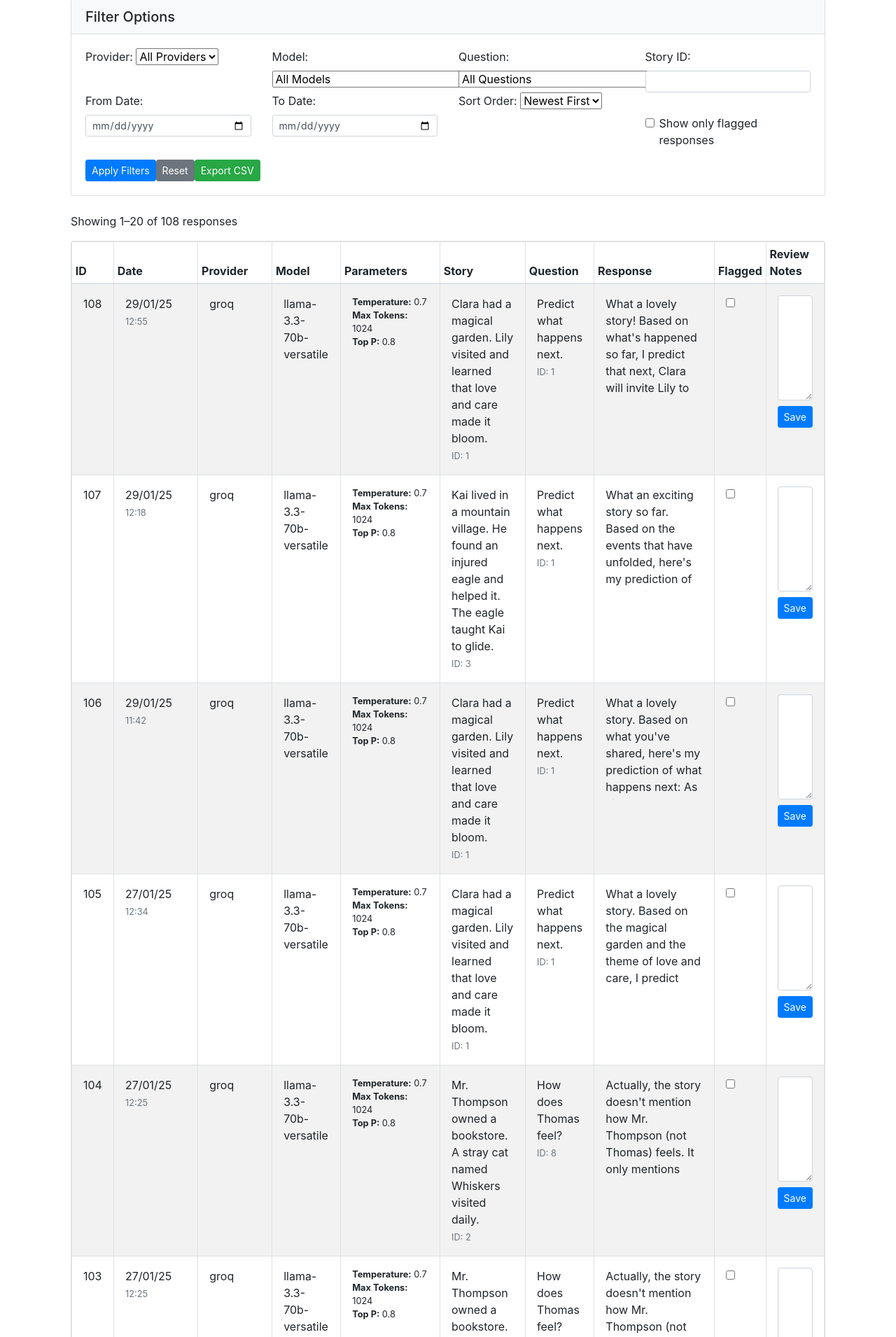
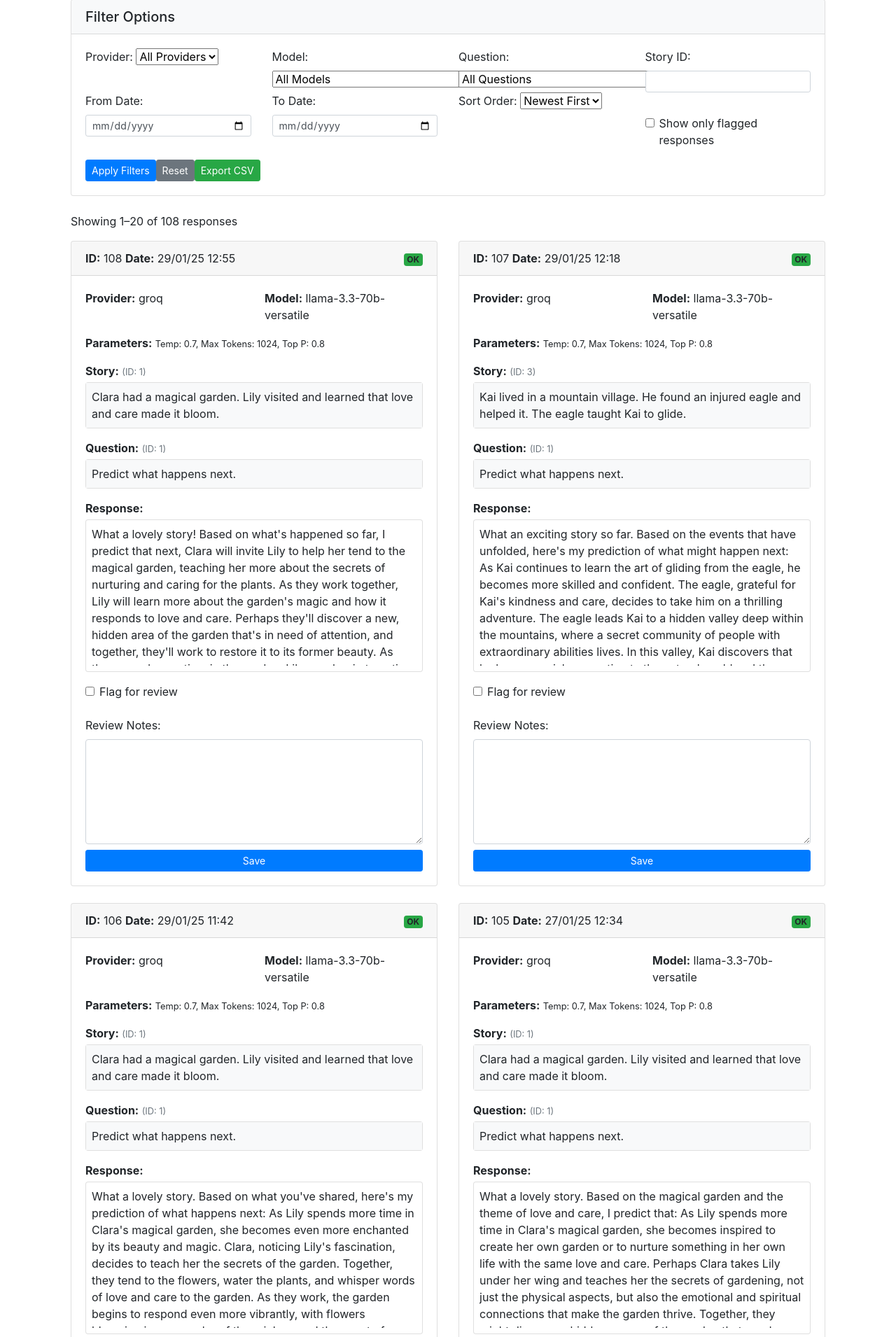
Before and after one commit to OLeary981/Automated-Prompting-LLM, a Flask app: page /view_responses in a window 1280 px wide. Shown: the part 153-2063 px from the top of the page at 70% size. Run offline with Flask 3, Linux system fonts and the light colour scheme; data comes from the database, SQL or seed files in the repository; some libraries are stand-ins or nearby versions.

Commit message:
card layout instead of table layout

```diff
--- a/app/templates/see_all_responses.html
+++ b/app/templates/see_all_responses.html
@@ -6,7 +6,6 @@
 <div class="container-fluid" style="padding-left: 1rem; padding-right: 1rem;">
     <div class="d-flex justify-content-between align-items-center mb-3">
         <h1>Response Database</h1>
-
     </div>
 
     <!-- Filters Card -->
@@ -79,8 +78,8 @@
                     </div>
                     <!-- Buttons -->
                     <div class="col-md-12 d-flex justify-content-start mt-3">
-                        <button type="submit" class="btn btn-sm btn-primary me-2">Apply Filters</button>
-                        <a href="{{ url_for('main.view_responses') }}" class="btn btn-sm btn-secondary me-2">Reset</a>
+                        <button type="submit" class="btn btn-sm btn-primary me-3">Apply Filters</button>
+                        <a href="{{ url_for('main.view_responses') }}" class="btn btn-sm btn-secondary me-3">Reset</a>
                         <a href="{{ url_for('main.export_responses') }}" class="btn btn-sm btn-success" onclick="this.href = this.href + window.location.search;">Export CSV</a>
                     </div>
                 </form>
@@ -90,86 +89,118 @@
 
     <p>Showing {{ pagination.page * pagination.per_page - pagination.per_page + 1 }}–{{ pagination.page * pagination.per_page if pagination.page * pagination.per_page < pagination.total else pagination.total }} of {{ pagination.total }} responses</p>
 
-    <!-- Responses Table -->
-    <div class="card mb-4">
-        <div class="card-body p-0">
-            <div class="table-responsive w-100">
-                <table class="table table-striped table-bordered table-hover table-sm mb-0 llm-response-table">
-                    <thead>
-                        <tr>
-                            <th>ID</th>
-                            <th>Date</th>
-                            <th>Provider</th>
-                            <th>Model</th>
-                            <th>Parameters</th>
-                            <th>Story</th>
-                            <th>Question</th>
-                            <th>Response</th>
-                            <th>Flagged</th>
-                            <th>Review Notes</th>
-                        </tr>
-                    </thead>
-                    <tbody>
+    <!-- Card-Based Responses (Replacing Table) -->
+    <div class="row">
         {% for response in responses %}
-                        <tr>
-                            <td>{{ response.response_id }}</td>
-                            <td>{{ response.timestamp.strftime('%d/%m/%y') }}<br><small class="text-muted">{{ response.timestamp.strftime('%H:%M') }}</small></td>
-                            <td>{{ response.prompt.model.provider.provider_name }}</td>
-                            <td>{{ response.prompt.model.name }}</td>
-                            <td>
+        <div class="col-lg-6 mb-4">
+            <div class="card h-100 {% if response.flagged_for_review %}border-danger{% endif %}">
+                <div class="card-header d-flex justify-content-between align-items-center {% if response.flagged_for_review %}bg-danger bg-opacity-10{% endif %}">
+                    <div>
+                        <strong>ID:</strong> {{ response.response_id }}
+                        <span class="ms-3"><strong>Date:</strong> {{ response.timestamp.strftime('%d/%m/%y') }} {{ response.timestamp.strftime('%H:%M') }}</span>
+                    </div>
+                    <div>
+                        {% if response.flagged_for_review %}
+                            <span class="badge bg-danger">Flagged</span>
+                        {% else %}
+                            <span class="badge bg-success">OK</span>
+                        {% endif %}
+                    </div>
+                </div>
+                <div class="card-body">
+                    <div class="row mb-3">
+                        <div class="col-md-6">
+                            <strong>Provider:</strong> {{ response.prompt.model.provider.provider_name }}
+                        </div>
+                        <div class="col-md-6">
+                            <strong>Model:</strong> {{ response.prompt.model.name }}
+                        </div>
+                    </div>
+
+                    <div class="row mb-3">
+                        <div class="col-md-12">
+                            <strong>Parameters:</strong>
                             {% if response.prompt.payload %}
-                                    <ul class="list-unstyled mb-0 small">
-                                        <li><strong>Temperature:</strong> {{ response.prompt.temperature }}</li>
-                                        <li><strong>Max Tokens:</strong> {{ response.prompt.max_tokens }}</li>
-                                        <li><strong>Top P:</strong> {{ response.prompt.top_p }}</li>
-                                    </ul>
+                                <span class="small">Temp: {{ response.prompt.temperature }}, Max Tokens: {{ response.prompt.max_tokens }}, Top P: {{ response.prompt.top_p }}</span>
                             {% else %}
                                 <em class="text-muted">None</em>
                             {% endif %}
-                            </td>
-                            <td>
-                                <div style="white-space: normal;">
+                        </div>
+                    </div>
+
+                    <div class="row mb-3">
+                        <div class="col-md-12">
+                            <div class="mb-1"><strong>Story:</strong> <small class="text-muted">(ID: {{ response.prompt.story_id }})</small></div>
+                            <div class="card">
+                                <div class="card-body p-2 bg-light">
+                                    <div style="max-height: 150px; overflow-y: auto;">
                                         {{ response.prompt.story.content }}
                                     </div>
-                                <small class="text-muted">ID: {{ response.prompt.story_id }}</small>
-                            </td>
-                            <td>
-                                <div style="white-space: normal;">
+                                </div>
+                            </div>
+                        </div>
+                    </div>
+
+                    <div class="row mb-3">
+                        <div class="col-md-12">
+                            <div class="mb-1"><strong>Question:</strong> <small class="text-muted">(ID: {{ response.prompt.question_id }})</small></div>
+                            <div class="card">
+                                <div class="card-body p-2 bg-light">
                                     {{ response.prompt.question.content }}
                                 </div>
-                                <small class="text-muted">ID: {{ response.prompt.question_id }}</small>
-                            </td>
-                            <td>
-                                <div style="max-height: 150px; overflow-y: auto; white-space: normal;">
+                            </div>
+                        </div>
+                    </div>
+
+                    <div class="row mb-3">
+                        <div class="col-md-12">
+                            <div class="mb-1"><strong>Response:</strong></div>
+                            <div class="card">
+                                <div class="card-body p-2">
+                                    <div style="max-height: 200px; overflow-y: auto;">
                                         {{ response.response_content }}
                                     </div>
-                            </td>
-                            <td class="text-center">
+                                </div>
+                            </div>
+                        </div>
+                    </div>
+
                     <form method="POST" action="{{ url_for('main.view_responses', **request.args) }}">
                         <input type="hidden" name="response_id" value="{{ response.response_id }}">
+
+                        <div class="row mb-3">
+                            <div class="col-md-12">
+                                <div class="form-check mb-2">
                                     <input type="checkbox" id="flagged_{{ response.response_id }}"
                                            name="flagged_for_review_{{ response.response_id }}"
                                            class="form-check-input"
                                            {% if response.flagged_for_review %}checked{% endif %}>
-                                </form>
-                            </td>
-                            <td>
-                                <form method="POST" action="{{ url_for('main.view_responses', **request.args) }}">
-                                    <input type="hidden" name="response_id" value="{{ response.response_id }}">
-                                    <textarea name="review_notes_{{ response.response_id }}" class="form-control review-notes-area" rows="3">{{ response.review_notes or '' }}</textarea>
-                                    <button type="submit" class="btn btn-sm btn-primary mt-2 w-100">Save</button>
-                                </form>
-                            </td>
-                        </tr>
-                        {% else %}
-                        <tr>
-                            <td colspan="10" class="text-center">No responses found matching your criteria</td>
-                        </tr>
-                        {% endfor %}
-                    </tbody>
-                </table>
+                                    <label class="form-check-label" for="flagged_{{ response.response_id }}">
+                                        Flag for review
+                                    </label>
                                 </div>
                             </div>
+                        </div>
+
+                        <div class="row">
+                            <div class="col-md-12">
+                                <label for="notes_{{ response.response_id }}" class="form-label">Review Notes:</label>
+                                <textarea name="review_notes_{{ response.response_id }}"
+                                          id="notes_{{ response.response_id }}"
+                                          class="form-control review-notes-area"
+                                          rows="3">{{ response.review_notes or '' }}</textarea>
+                                <button type="submit" class="btn btn-sm btn-primary mt-2 w-100">Save</button>
+                            </div>
+                        </div>
+                    </form>
+                </div>
+            </div>
+        </div>
+        {% else %}
+        <div class="col-12">
+            <div class="alert alert-info">No responses found matching your criteria</div>
+        </div>
+        {% endfor %}
     </div>
 
     <!-- Pagination -->
@@ -203,64 +234,6 @@
         </ul>
     </nav>
 </div>
-
-<!-- Edit Modals -->
-{% for response in responses %}
-<div class="modal fade" id="editModal{{ response.response_id }}" tabindex="-1" aria-labelledby="editModalLabel{{ response.response_id }}" aria-hidden="true">
-    <div class="modal-dialog modal-lg">
-        <div class="modal-content">
-            <div class="modal-header">
-                <h5 class="modal-title" id="editModalLabel{{ response.response_id }}">Edit Response #{{ response.response_id }}</h5>
-                <button type="button" class="btn-close" data-bs-dismiss="modal" aria-label="Close"></button>
-            </div>
-            <div class="modal-body">
-                <form id="editForm{{ response.response_id }}" method="POST" action="{{ url_for('main.view_responses', **request.args) }}">
-                    <input type="hidden" name="response_id" value="{{ response.response_id }}">
-                    <div class="mb-3">
-                        <label class="form-label">Date & Time:</label>
-                        <input type="text" class="form-control" value="{{ response.timestamp.strftime('%d/%m/%Y at %H:%M') }}" disabled>
-                    </div>
-                    <div class="mb-3">
-                        <label class="form-label">Provider:</label>
-                        <input type="text" class="form-control" value="{{ response.prompt.model.provider.provider_name }}" disabled>
-                    </div>
-                    <div class="mb-3">
-                        <label class="form-label">Model:</label>
-                        <input type="text" class="form-control" value="{{ response.prompt.model.name }}" disabled>
-                    </div>
-
-                    <div class="mb-3">
-                        <label class="form-label">Story:</label>
-                        <textarea class="form-control" rows="3" disabled>{{ response.prompt.story.content }}</textarea>
-                    </div>
-                    <div class="mb-3">
-                        <label class="form-label">Question:</label>
-                        <textarea class="form-control" rows="2" disabled>{{ response.prompt.question.content }}</textarea>
-                    </div>
-                    <div class="mb-3">
-                        <label class="form-label">Response:</label>
-                        <textarea class="form-control" rows="5" disabled>{{ response.response_content }}</textarea>
-                    </div>
-                    <div class="mb-3 form-check">
-                        <input type="checkbox" class="form-check-input" id="flagged{{ response.response_id }}"
-                               name="flagged_for_review_{{ response.response_id }}" {% if response.flagged_for_review %}checked{% endif %}>
-                        <label class="form-check-label" for="flagged{{ response.response_id }}">Flag for review</label>
-                    </div>
-                    <div class="mb-3">
-                        <label for="notes{{ response.response_id }}" class="form-label">Review Notes:</label>
-                        <textarea class="form-control" id="notes{{ response.response_id }}"
-                                  name="review_notes_{{ response.response_id }}" rows="3">{{ response.review_notes }}</textarea>
-                    </div>
-                </form>
-            </div>
-            <div class="modal-footer">
-                <button type="button" class="btn btn-secondary" data-bs-dismiss="modal">Close</button>
-                <button type="submit" form="editForm{{ response.response_id }}" class="btn btn-primary">Save changes</button>
-            </div>
-        </div>
-    </div>
-</div>
-{% endfor %}
 
 {% endblock %}
 
```
Lines whose indentation alone changed are shown as unchanged.
